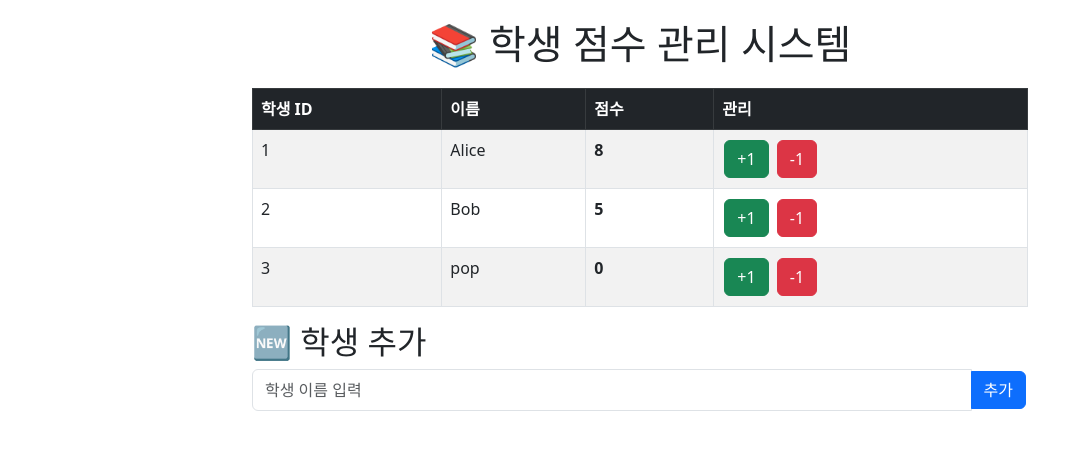
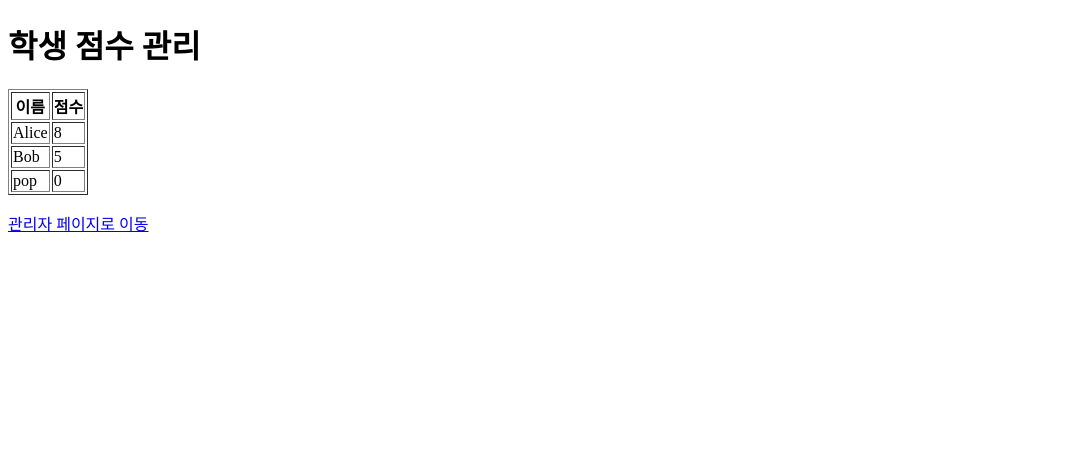
Before and after one commit to sejink88/flask-student-app, a Flask app: page / in a window 1280 px wide. Shown: the top 450 px of the page, without its empty margins (0-1083 px from the left). Run offline with Flask 2, Linux system fonts and the light colour scheme; data comes from the database, SQL or seed files in the repository.

Commit message:
Add admin panel for score management

```diff
--- a/app.py
+++ b/app.py
@@ -14,13 +14,19 @@
 with app.app_context():
     db.create_all()
 
-# 📌 학생 목록 조회 (웹 페이지)
+# 📌 학생 점수 확인 페이지 (학생용)
 @app.route('/')
 def index():
     students = Student.query.all()
-    return render_template('index.html', students=students)
+    return render_template('index.html', students=students, admin=False)
 
-# 📌 특정 학생 점수 조회 (API)
+# 📌 관리자 점수 수정 페이지 (관리자용)
+@app.route('/admin')
+def admin():
+    students = Student.query.all()
+    return render_template('index.html', students=students, admin=True)
+
+# 📌 특정 학생 점수 조회 API
 @app.route('/student/<int:student_id>', methods=['GET'])
 def get_student(student_id):
     student = Student.query.get(student_id)
@@ -28,7 +34,7 @@
         return jsonify({'error': 'Student not found'}), 404
     return jsonify({'name': student.name, 'points': student.points})
 
-# 📌 점수 추가 (API)
+# 📌 점수 추가 API
 @app.route('/student/<int:student_id>/add', methods=['POST'])
 def add_points(student_id):
     student = Student.query.get(student_id)
@@ -40,7 +46,7 @@
     db.session.commit()
     return jsonify({'message': 'Points added successfully', 'points': student.points})
 
-# 📌 점수 차감 (API)
+# 📌 점수 차감 API
 @app.route('/student/<int:student_id>/subtract', methods=['POST'])
 def subtract_points(student_id):
     student = Student.query.get(student_id)
--- a/templates/index.html
+++ b/templates/index.html
@@ -2,62 +2,54 @@
 <html lang="ko">
 <head>
     <meta charset="UTF-8">
-    <meta name="viewport" content="width=device-width, initial-scale=1">
+    <meta name="viewport" content="width=device-width, initial-scale=1.0">
     <title>학생 점수 관리</title>
-    <!-- Bootstrap CSS 추가 -->
-    <link href="https://cdn.jsdelivr.net/npm/bootstrap@5.3.0/dist/css/bootstrap.min.css" rel="stylesheet">
-    <style>
-        body { margin: 20px; }
-        h1 { text-align: center; }
-        .table { margin-top: 20px; }
-        .btn { margin: 2px; }
-        .container { max-width: 800px; }
-    </style>
+    <script>
+        function updatePoints(studentId, action, value) {
+            fetch(`/student/${studentId}/${action}`, {
+                method: 'POST',
+                headers: { 'Content-Type': 'application/json' },
+                body: JSON.stringify({ points: value })
+            })
+            .then(response => response.json())
+            .then(data => {
+                alert(data.message);
+                location.reload();
+            })
+            .catch(error => console.error('Error:', error));
+        }
+    </script>
 </head>
 <body>
-    <div class="container">
-        <h1>📚 학생 점수 관리 시스템</h1>
-
-        <table class="table table-bordered table-striped">
-            <thead class="table-dark">
+    <h1>학생 점수 관리</h1>
+    <table border="1">
         <tr>
-                    <th>학생 ID</th>
             <th>이름</th>
             <th>점수</th>
+            {% if admin %}
             <th>관리</th>
+            {% endif %}
         </tr>
-            </thead>
-            <tbody>
         {% for student in students %}
         <tr>
-                    <td>{{ student.id }}</td>
             <td>{{ student.name }}</td>
-                    <td><strong>{{ student.points }}</strong></td>
+            <td>{{ student.points }}</td>
+            {% if admin %}
             <td>
-                        <form action="/update_points" method="POST" style="display:inline;">
-                            <input type="hidden" name="student_id" value="{{ student.id }}">
-                            <input type="hidden" name="points" value="1">
-                            <button type="submit" class="btn btn-success">+1</button>
-                        </form>
-                        <form action="/update_points" method="POST" style="display:inline;">
-                            <input type="hidden" name="student_id" value="{{ student.id }}">
-                            <input type="hidden" name="points" value="-1">
-                            <button type="submit" class="btn btn-danger">-1</button>
-                        </form>
+                <button onclick="updatePoints({{ student.id }}, 'add', 1)">+1</button>
+                <button onclick="updatePoints({{ student.id }}, 'subtract', 1)">-1</button>
+                <button onclick="updatePoints({{ student.id }}, 'add', 5)">+5</button>
+                <button onclick="updatePoints({{ student.id }}, 'subtract', 5)">-5</button>
             </td>
+            {% endif %}
         </tr>
         {% endfor %}
-            </tbody>
     </table>
 
-        <h2>🆕 학생 추가</h2>
-        <form action="/add_student" method="POST" class="input-group mb-3">
-            <input type="text" name="name" class="form-control" placeholder="학생 이름 입력" required>
-            <button type="submit" class="btn btn-primary">추가</button>
-        </form>
-    </div>
-
-    <!-- Bootstrap JS 추가 -->
-    <script src="https://cdn.jsdelivr.net/npm/bootstrap@5.3.0/dist/js/bootstrap.bundle.min.js"></script>
+    {% if admin %}
+    <p><a href="/">학생 페이지로 이동</a></p>
+    {% else %}
+    <p><a href="/admin">관리자 페이지로 이동</a></p>
+    {% endif %}
 </body>
 </html>
```
Lines whose indentation alone changed are shown as unchanged.
